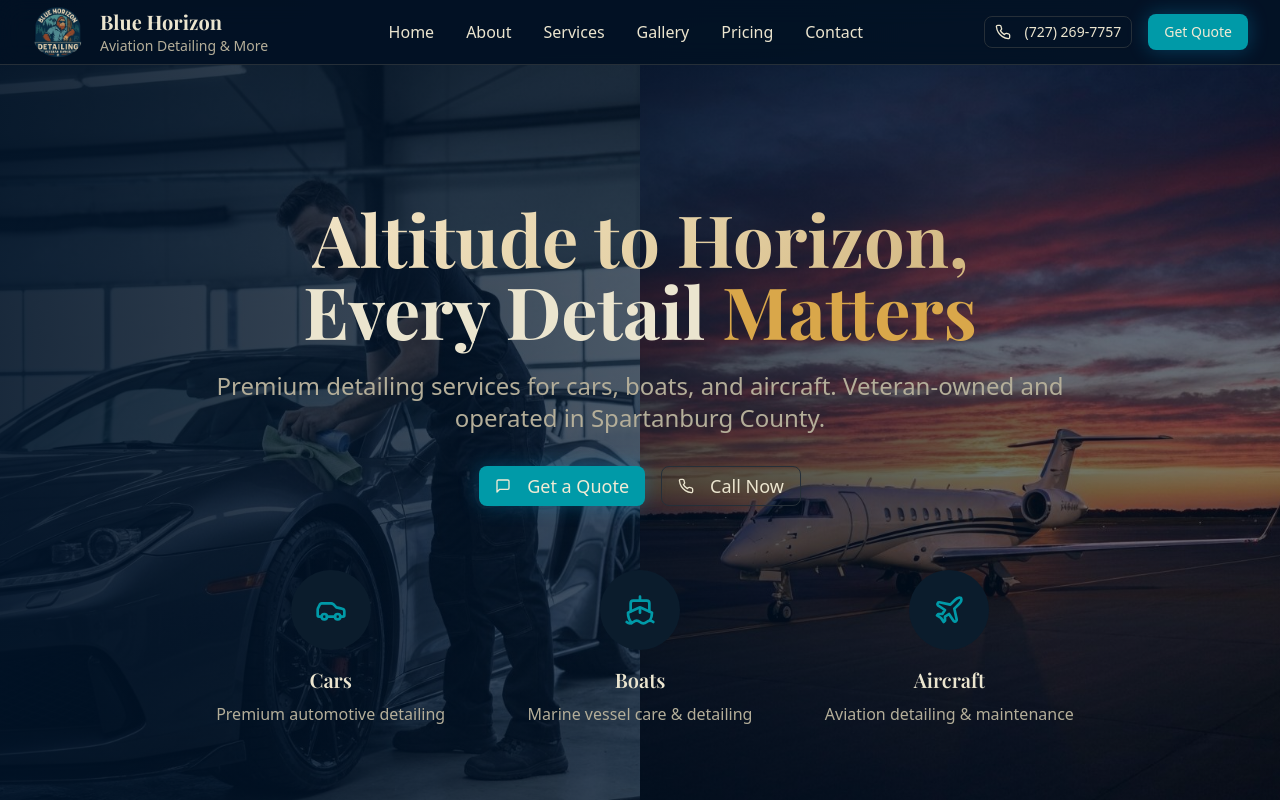
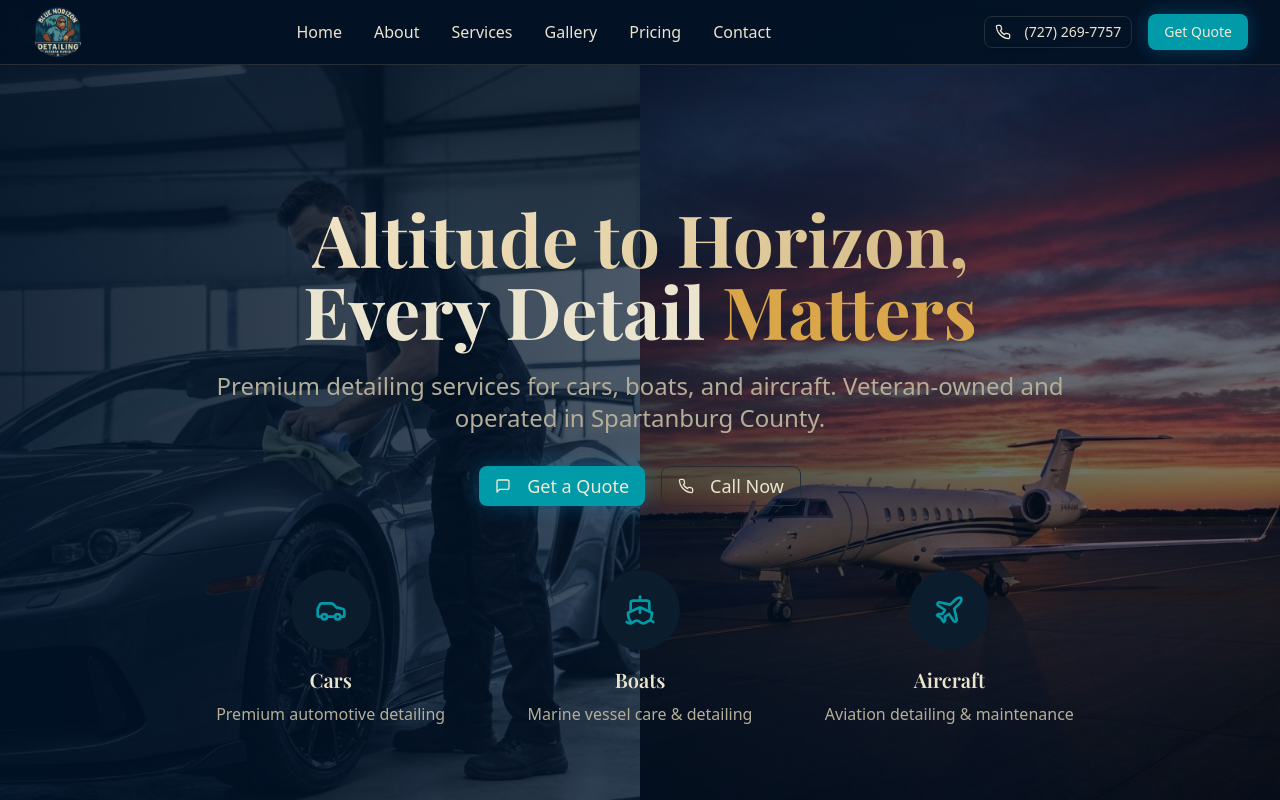
Before and after one commit to davisbryan595-lang/Blue-Horizon, a Next.js app: page / in a window 1280 px wide. Shown: the top 800 px of the page. Built offline with nearby package versions, Linux system fonts and the light colour scheme; a web font is replaced by a local one.

Commit message:
Remove title and slogan text next to logo in navbar
cgen-16ab1519b4454621b81acf1bb774eb17

```diff
--- a/components/navigation.tsx
+++ b/components/navigation.tsx
@@ -21,10 +21,6 @@ export function Navigation() {
               height={52}
               className="rounded-full"
             />
-            <div>
-              <h1 className="text-xl font-serif font-bold text-foreground">Blue Horizon</h1>
-              <p className="text-sm text-muted-foreground">Aviation Detailing & More</p>
-            </div>
           </div>
 
           {/* Desktop Navigation */}
```
